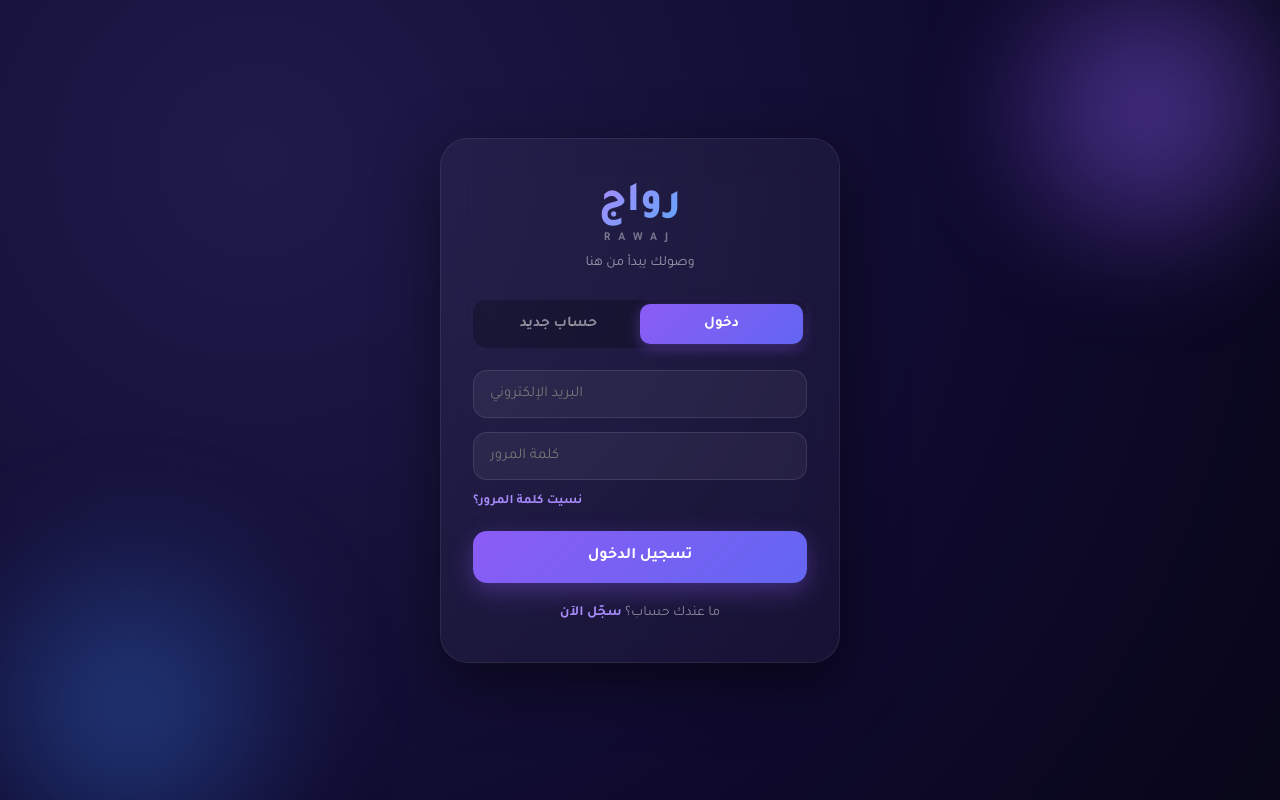
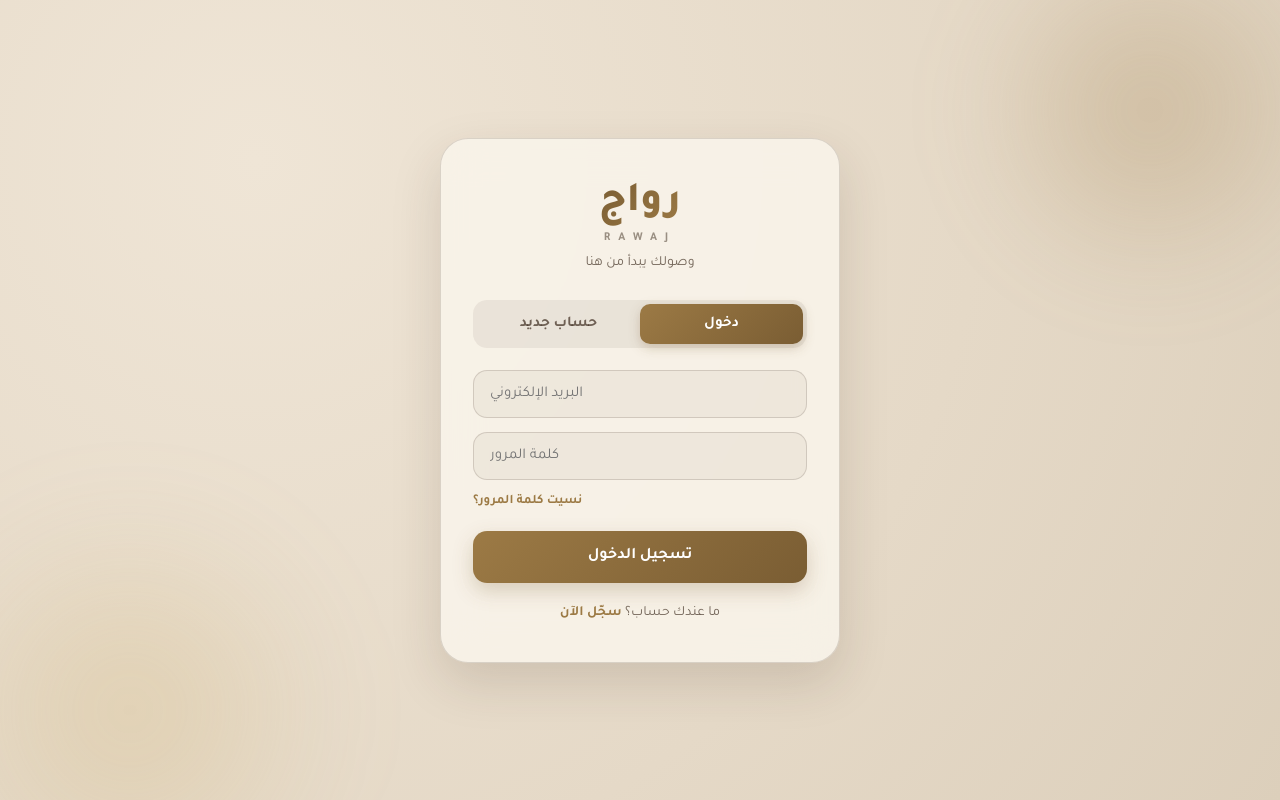
Before and after one commit to alzhraniyasser239-bit/rawaj, a React (Vite) app: page /auth in a window 1280 px wide. Built offline with nearby package versions, Linux system fonts and the light colour scheme.

Commit message:
Update Auth.jsx

```diff
--- a/src/pages/Auth.jsx
+++ b/src/pages/Auth.jsx
@@ -51,7 +51,6 @@ export default function Auth() {
     setLoading(true);
     try {
       if (mode === 'signup') {
-        // تأكد إن اسم المستخدم غير محجوز
         const { data: existing } = await supabase
           .from('profiles').select('id').eq('username', username.trim()).maybeSingle();
         if (existing) { setLoading(false); return setError('اسم المستخدم محجوز، اختر غيره'); }
@@ -63,7 +62,6 @@ export default function Auth() {
             id: data.user.id, username: username.trim(), balance_sar: 0, role: 'user',
           });
         }
-        // بعض إعدادات Supabase تتطلب تأكيد البريد
         if (data.session) nav('/dashboard');
         else { setInfo('تم إنشاء حسابك! إذا طُلب تأكيد البريد، تحقق من إيميلك ثم سجّل الدخول.'); setMode('login'); }
       } else {
@@ -146,26 +144,26 @@ export default function Auth() {
 }
 
 const s = {
-  page: { minHeight: '100vh', display: 'flex', alignItems: 'center', justifyContent: 'center', background: 'radial-gradient(circle at 20% 20%, #1e1b4b, #0f0a2e 60%, #080618)', position: 'relative', overflow: 'hidden', padding: 20 },
-  orb1: { position: 'absolute', width: 380, height: 380, borderRadius: '50%', background: 'radial-gradient(circle, rgba(139,92,246,0.5), transparent 70%)', top: -80, right: -60, filter: 'blur(40px)' },
-  orb2: { position: 'absolute', width: 420, height: 420, borderRadius: '50%', background: 'radial-gradient(circle, rgba(59,130,246,0.4), transparent 70%)', bottom: -120, left: -80, filter: 'blur(50px)' },
-  card: { position: 'relative', width: '100%', maxWidth: 400, background: 'rgba(255,255,255,0.04)', backdropFilter: 'blur(20px)', border: '1px solid rgba(255,255,255,0.08)', borderRadius: 28, padding: '40px 32px', boxShadow: '0 20px 60px rgba(0,0,0,0.5)' },
+  page: { minHeight: '100vh', display: 'flex', alignItems: 'center', justifyContent: 'center', background: 'radial-gradient(circle at 20% 20%, #EFE5D6, #E5D9C7 60%, #DCCFBB)', position: 'relative', overflow: 'hidden', padding: 20 },
+  orb1: { position: 'absolute', width: 380, height: 380, borderRadius: '50%', background: 'radial-gradient(circle, rgba(156,122,69,0.28), transparent 70%)', top: -80, right: -60, filter: 'blur(40px)' },
+  orb2: { position: 'absolute', width: 420, height: 420, borderRadius: '50%', background: 'radial-gradient(circle, rgba(201,169,97,0.25), transparent 70%)', bottom: -120, left: -80, filter: 'blur(50px)' },
+  card: { position: 'relative', width: '100%', maxWidth: 400, background: 'rgba(250,245,236,0.85)', backdropFilter: 'blur(20px)', border: `1px solid ${theme.border}`, borderRadius: 28, padding: '40px 32px', boxShadow: '0 20px 50px rgba(58,42,28,0.15)' },
   brand: { display: 'flex', flexDirection: 'column', alignItems: 'center', gap: 2 },
-  logoAr: { fontSize: 42, fontWeight: 800, background: 'linear-gradient(135deg,#a78bfa,#60a5fa)', WebkitBackgroundClip: 'text', WebkitTextFillColor: 'transparent' },
-  logoEn: { fontSize: 12, letterSpacing: 8, color: 'rgba(255,255,255,0.4)', fontWeight: 600 },
-  tagline: { textAlign: 'center', color: 'rgba(255,255,255,0.55)', fontSize: 14, margin: '10px 0 28px' },
-  tabs: { display: 'flex', background: 'rgba(0,0,0,0.25)', borderRadius: 14, padding: 4, marginBottom: 22 },
-  tab: { flex: 1, padding: '11px 0', border: 'none', background: 'transparent', color: 'rgba(255,255,255,0.5)', fontSize: 15, fontWeight: 600, borderRadius: 10, transition: 'all 0.2s' },
-  tabActive: { background: 'linear-gradient(135deg,#8b5cf6,#6366f1)', color: '#fff', boxShadow: '0 4px 14px rgba(139,92,246,0.4)' },
+  logoAr: { fontSize: 42, fontWeight: 800, background: theme.gradientText, WebkitBackgroundClip: 'text', WebkitTextFillColor: 'transparent' },
+  logoEn: { fontSize: 12, letterSpacing: 8, color: theme.textFaint, fontWeight: 600 },
+  tagline: { textAlign: 'center', color: theme.textDim, fontSize: 14, margin: '10px 0 28px' },
+  tabs: { display: 'flex', background: 'rgba(58,42,28,0.07)', borderRadius: 14, padding: 4, marginBottom: 22 },
+  tab: { flex: 1, padding: '11px 0', border: 'none', background: 'transparent', color: theme.textDim, fontSize: 15, fontWeight: 600, borderRadius: 10, transition: 'all 0.2s' },
+  tabActive: { background: theme.gradient, color: '#fff', boxShadow: '0 4px 12px rgba(122,93,51,0.28)' },
   resetHead: { marginBottom: 18 },
-  backBtn: { background: 'none', border: 'none', color: '#a78bfa', fontSize: 14, fontWeight: 600, padding: 0, marginBottom: 10 },
-  resetDesc: { color: 'rgba(255,255,255,0.6)', fontSize: 14, lineHeight: 1.8 },
-  input: { width: '100%', boxSizing: 'border-box', padding: '14px 16px', marginBottom: 14, background: 'rgba(255,255,255,0.05)', border: '1px solid rgba(255,255,255,0.1)', borderRadius: 14, color: '#fff', fontSize: 15, outline: 'none' },
+  backBtn: { background: 'none', border: 'none', color: '#9C7A45', fontSize: 14, fontWeight: 700, padding: 0, marginBottom: 10 },
+  resetDesc: { color: theme.textDim, fontSize: 14, lineHeight: 1.8 },
+  input: { width: '100%', boxSizing: 'border-box', padding: '14px 16px', marginBottom: 14, background: 'rgba(58,42,28,0.05)', border: `1px solid ${theme.border}`, borderRadius: 14, color: theme.text, fontSize: 15, outline: 'none' },
   forgotRow: { textAlign: 'left', marginBottom: 14, marginTop: -2 },
-  forgotLink: { color: '#a78bfa', fontSize: 13, fontWeight: 600, cursor: 'pointer' },
-  error: { background: 'rgba(239,68,68,0.12)', border: '1px solid rgba(239,68,68,0.3)', color: '#fca5a5', padding: '10px 14px', borderRadius: 12, fontSize: 13, marginBottom: 14, textAlign: 'center', lineHeight: 1.7 },
-  infoBox: { background: 'rgba(34,197,94,0.12)', border: '1px solid rgba(34,197,94,0.3)', color: '#86efac', padding: '10px 14px', borderRadius: 12, fontSize: 13, marginBottom: 14, textAlign: 'center', lineHeight: 1.8 },
-  submit: { width: '100%', padding: '15px 0', border: 'none', borderRadius: 14, background: 'linear-gradient(135deg,#8b5cf6,#6366f1)', color: '#fff', fontSize: 16, fontWeight: 700, boxShadow: '0 8px 24px rgba(139,92,246,0.35)', marginTop: 6, minHeight: 52 },
-  switch: { textAlign: 'center', color: 'rgba(255,255,255,0.5)', fontSize: 14, marginTop: 22 },
-  switchLink: { color: '#a78bfa', fontWeight: 700, cursor: 'pointer' },
+  forgotLink: { color: '#9C7A45', fontSize: 13, fontWeight: 700, cursor: 'pointer' },
+  error: { background: 'rgba(185,28,28,0.10)', border: '1px solid rgba(185,28,28,0.3)', color: '#991B1B', padding: '10px 14px', borderRadius: 12, fontSize: 13, marginBottom: 14, textAlign: 'center', lineHeight: 1.7 },
+  infoBox: { background: 'rgba(21,128,61,0.10)', border: '1px solid rgba(21,128,61,0.3)', color: '#166534', padding: '10px 14px', borderRadius: 12, fontSize: 13, marginBottom: 14, textAlign: 'center', lineHeight: 1.8 },
+  submit: { width: '100%', padding: '15px 0', border: 'none', borderRadius: 14, background: theme.gradient, color: '#fff', fontSize: 16, fontWeight: 700, boxShadow: '0 8px 20px rgba(122,93,51,0.25)', marginTop: 6, minHeight: 52 },
+  switch: { textAlign: 'center', color: theme.textDim, fontSize: 14, marginTop: 22 },
+  switchLink: { color: '#9C7A45', fontWeight: 700, cursor: 'pointer' },
 };
```
